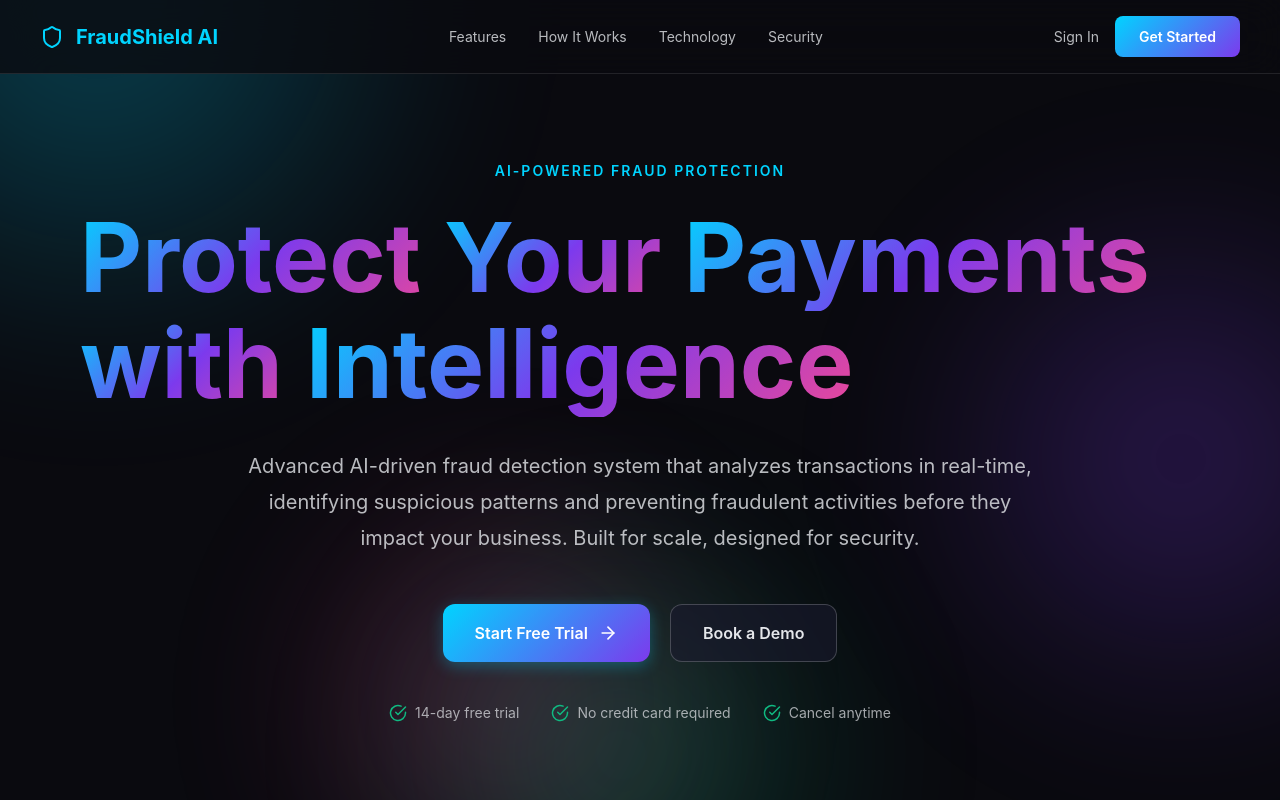
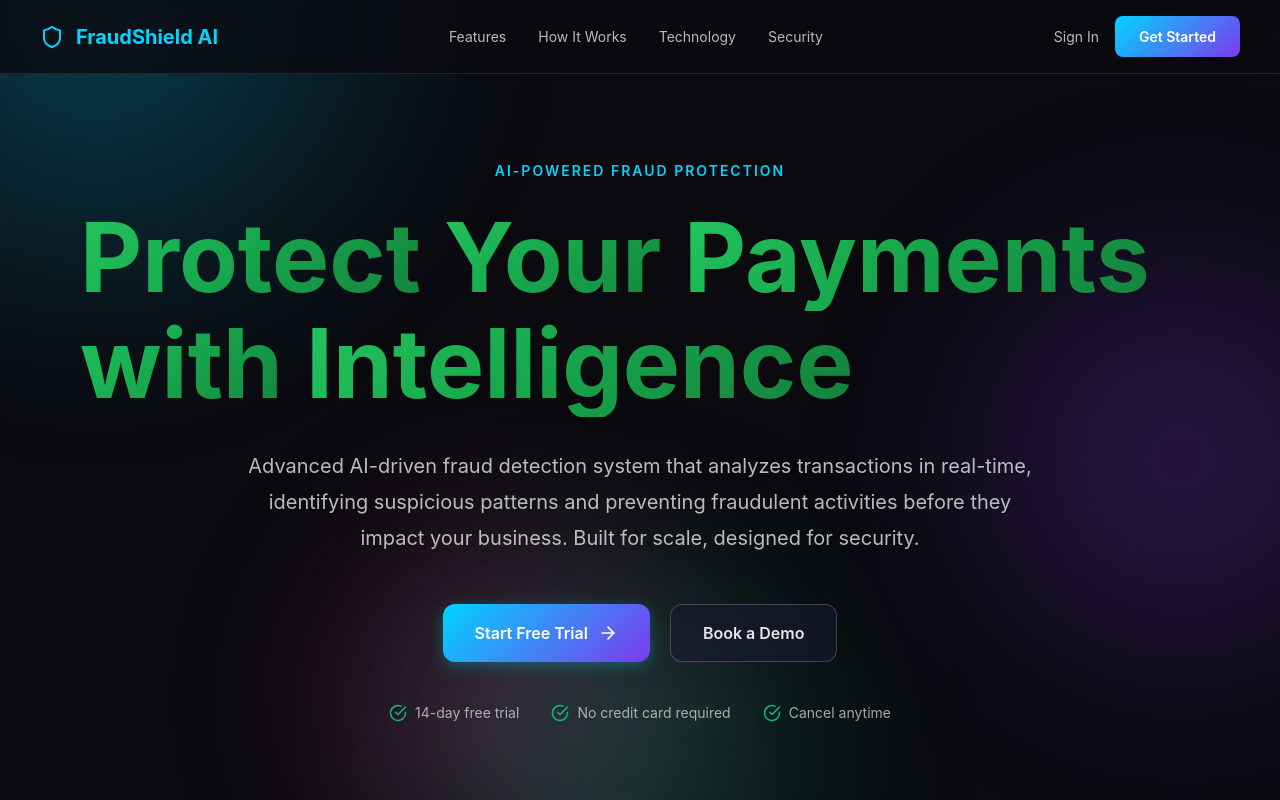
Before and after one commit to UtkarshSingh-06/AI-Powered-Payment-Fraud-Detection-System, a React (Vite) app in the folder frontend/: page / in a window 1280 px wide. Shown: the top 800 px of the page. Built offline with nearby package versions, Linux system fonts and the light colour scheme; the HTML template or start-up script is replaced by a standard one.

Commit message:
Update BlurText gradient to dark green theme

```diff
--- a/frontend/src/components/BlurText.jsx
+++ b/frontend/src/components/BlurText.jsx
@@ -90,7 +90,7 @@ const BlurText = ({
             transition={spanTransition}
             onAnimationComplete={index === elements.length - 1 ? onAnimationComplete : undefined}
             style={{
-              background: 'linear-gradient(135deg, #00d4ff 0%, #7c3aed 50%, #ec4899 100%)',
+              background: 'linear-gradient(135deg, #22c55e 0%, #16a34a 50%, #15803d 100%)',
               WebkitBackgroundClip: 'text',
               backgroundClip: 'text',
               WebkitTextFillColor: 'transparent',
```
